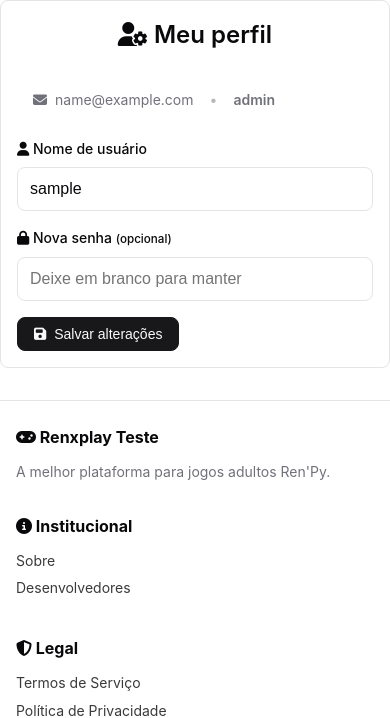
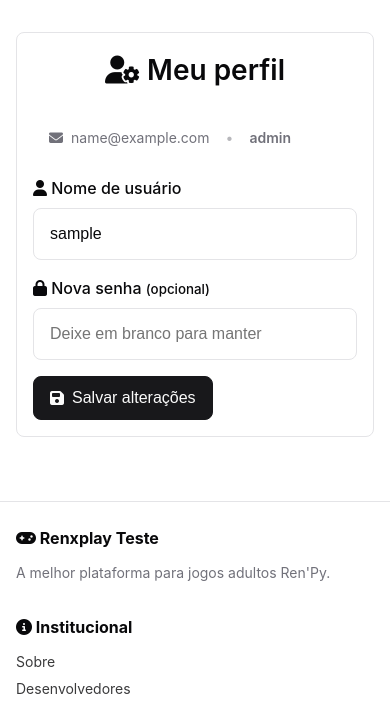
Before and after one commit to spanknibo-cmyk/Renx-Play, a PHP site: page /profile.php in a window 390 px wide. Shown: the part 55-773 px from the top of the page. Run offline with PHP 8.4, Linux system fonts and the light colour scheme; the visitor is signed in with stand-in values (Sample User, id 1).

Commit message:
Improve profile page layout and styling with responsive design
Co-authored-by: tarah70130 <tarah70130@rikrod.com>

```diff
--- a/profile.php
+++ b/profile.php
@@ -39,7 +39,8 @@ if ($_SERVER['REQUEST_METHOD'] === 'POST' && validateCSRFToken($_POST['csrf_toke
 renderHeader('Meu perfil', 'Gerencie seus dados de usuário');
 ?>
 
-<div class="auth-card">
+<div class="container profile-container">
+    <div class="auth-card profile-card">
         <div class="auth-header">
             <h2><i class="fas fa-user-cog"></i> Meu perfil</h2>
         </div>
@@ -79,5 +80,6 @@ renderHeader('Meu perfil', 'Gerencie seus dados de usuário');
             </button>
         </form>
     </div>
+</div>
 
 <?php renderFooter(); ?>
--- a/style.css
+++ b/style.css
@@ -987,3 +987,13 @@ body {
 /* Creator links alignment */
 .creator-links { display:flex; flex-wrap:wrap; gap:.5rem; }
 .creator-links .btn { border-color:hsl(var(--border)); }
+
+/* Profile page (profile.php) */
+.profile-container { display:flex; justify-content:center; padding: 2rem 1rem; }
+.profile-card { max-width: 720px; }
+.profile-card .auth-header h2 { font-size: 1.75rem; }
+.profile-card .form-group label { font-size: 1rem; }
+.profile-card .form-group input,
+.profile-card .form-group textarea,
+.profile-card .form-group select { font-size: 1rem; padding: 1rem; }
+.profile-card .btn { font-size: 1rem; padding: 0.75rem 1rem; }
```
Lines whose indentation alone changed are shown as unchanged.
